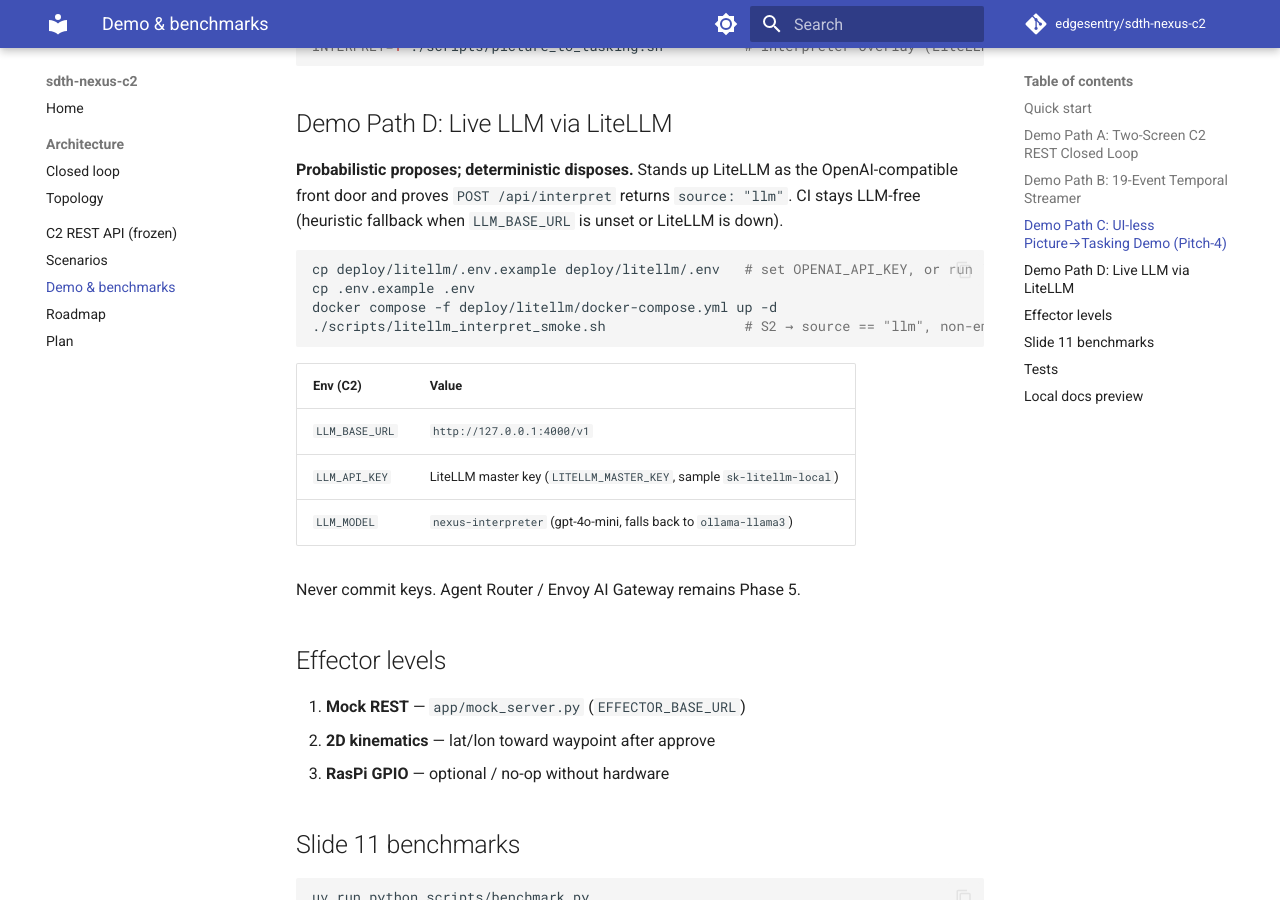
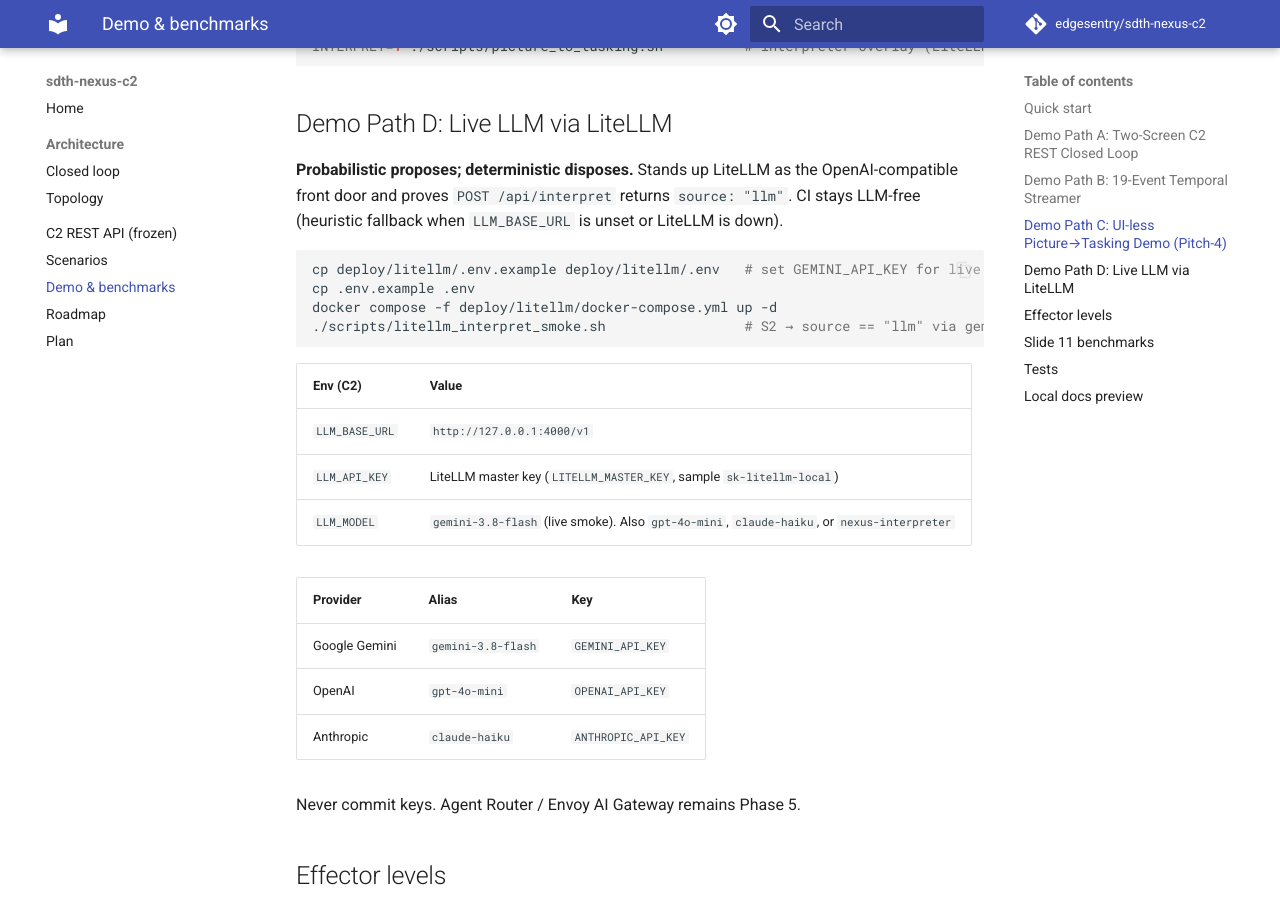
Before and after one commit to edgesentry/sdth-nexus-c2, an MkDocs documentation site: the page built from docs/demo.md, in a window 1280 px wide and 900 px high, scrolled down 1155 px. Built offline with MkDocs 1.6.1 and Material for MkDocs 9.7.7, drawn with Linux system fonts in a browser that asks for light colours; comment, search, counter and statistics services are not loaded.

Commit message:
Add OpenAI, Anthropic, and Gemini 3.8 Flash backends to LiteLLM.
Live smoke/tests pin gemini-3.8-flash so a missing Gemini key does not silently fall through to another vendor.

Co-authored-by: Cursor <cursoragent@cursor.com>

````diff
--- a/docs/demo.md
+++ b/docs/demo.md
@@ -54,17 +54,23 @@ INTERPRET=1 ./scripts/picture_to_tasking.sh          # interpreter overlay (Lite
 **Probabilistic proposes; deterministic disposes.** Stands up LiteLLM as the OpenAI-compatible front door and proves `POST /api/interpret` returns `source: "llm"`. CI stays LLM-free (heuristic fallback when `LLM_BASE_URL` is unset or LiteLLM is down).
 
 ```bash
-cp deploy/litellm/.env.example deploy/litellm/.env   # set OPENAI_API_KEY, or run `ollama serve`
+cp deploy/litellm/.env.example deploy/litellm/.env   # set GEMINI_API_KEY for live smoke
 cp .env.example .env
 docker compose -f deploy/litellm/docker-compose.yml up -d
-./scripts/litellm_interpret_smoke.sh                 # S2 → source == "llm", non-empty hypotheses
+./scripts/litellm_interpret_smoke.sh                 # S2 → source == "llm" via gemini-3.8-flash
 ```
 
 | Env (C2) | Value |
 |----------|--------|
 | `LLM_BASE_URL` | `http://127.0.0.1:4000/v1` |
 | `LLM_API_KEY` | LiteLLM master key (`LITELLM_MASTER_KEY`, sample `sk-litellm-local`) |
-| `LLM_MODEL` | `nexus-interpreter` (gpt-4o-mini, falls back to `ollama-llama3`) |
+| `LLM_MODEL` | `gemini-3.8-flash` (live smoke). Also `gpt-4o-mini`, `claude-haiku`, or `nexus-interpreter` |
+
+| Provider | Alias | Key |
+|----------|--------|-----|
+| Google Gemini | `gemini-3.8-flash` | `GEMINI_API_KEY` |
+| OpenAI | `gpt-4o-mini` | `OPENAI_API_KEY` |
+| Anthropic | `claude-haiku` | `ANTHROPIC_API_KEY` |
 
 Never commit keys. Agent Router / Envoy AI Gateway remains Phase 5.
 
````
Also changed, not shown: README.md (+12 -4 lines), deploy/litellm/README.md (+11 -3 lines), docs/api/rest.md (+4 -2 lines), 10 other files.
